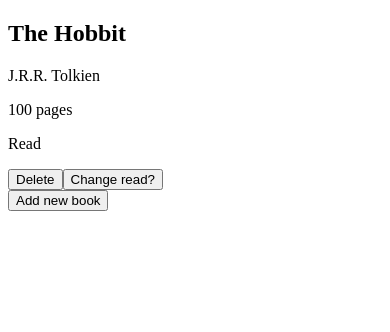
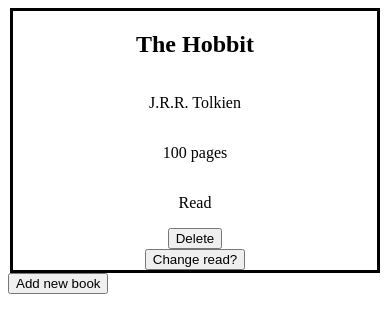
Before and after one commit to willr42/odin, a website: page objects/index.html in a window 390 px wide. Drawn offline with Linux system fonts and the light colour scheme.

Commit message:
begin mobile styles

```diff
--- a/objects/app.js
+++ b/objects/app.js
@@ -94,6 +94,7 @@
     }
     event.target.parentElement.remove();
   });
+
   // set up read button
   const readButton = document.createElement('button');
   readButton.textContent = 'Change read?';
@@ -108,7 +109,6 @@
   });
   bookCard.append(title, author, pageCount, read, deleteButton, readButton);
   libraryDiv.appendChild(bookCard);
-  // write delete function that uses bookid
 }
 
 addBooktoLibrary('The Hobbit', 'J.R.R. Tolkien', 100, true);
--- a/objects/styles.css
+++ b/objects/styles.css
@@ -1,4 +1,32 @@
+:root {
+	--main-bg-color: #fefae0;
+	--main-text-color: #606c38;
+	--main-highlight-color: #dda15e;
+}
 #bookForm {
 	position: absolute;
 	visibility: hidden;
 }
+
+#library {
+	margin: 0 auto;
+	display:flex;
+	flex-direction: column;
+	width: 95vw;
+	gap: 2vh;
+
+}
+
+.bookCard {
+	border-style: solid;
+	display: flex;
+	flex-direction: column;
+}
+
+.bookCard > h2, .bookCard > p {
+	text-align: center;
+}
+
+.bookCard > button {
+	margin: 0 auto;
+}
```
